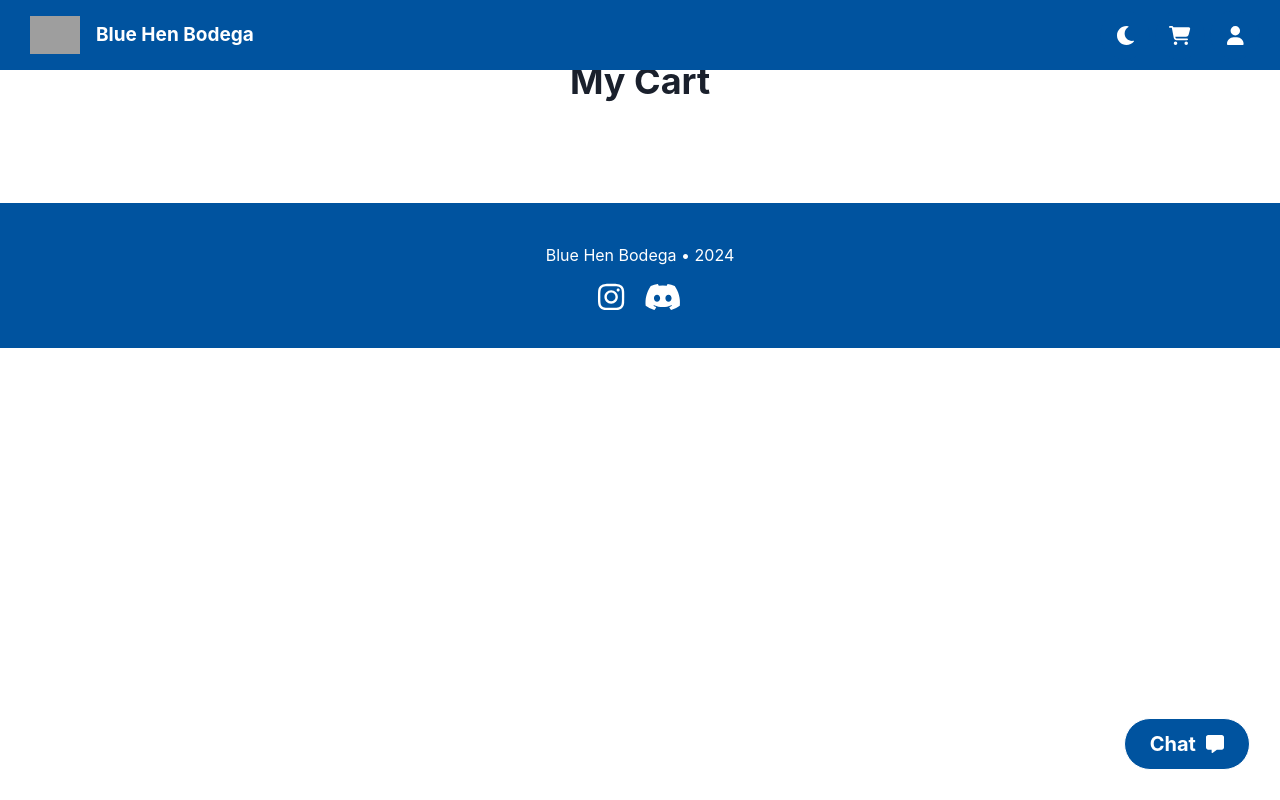
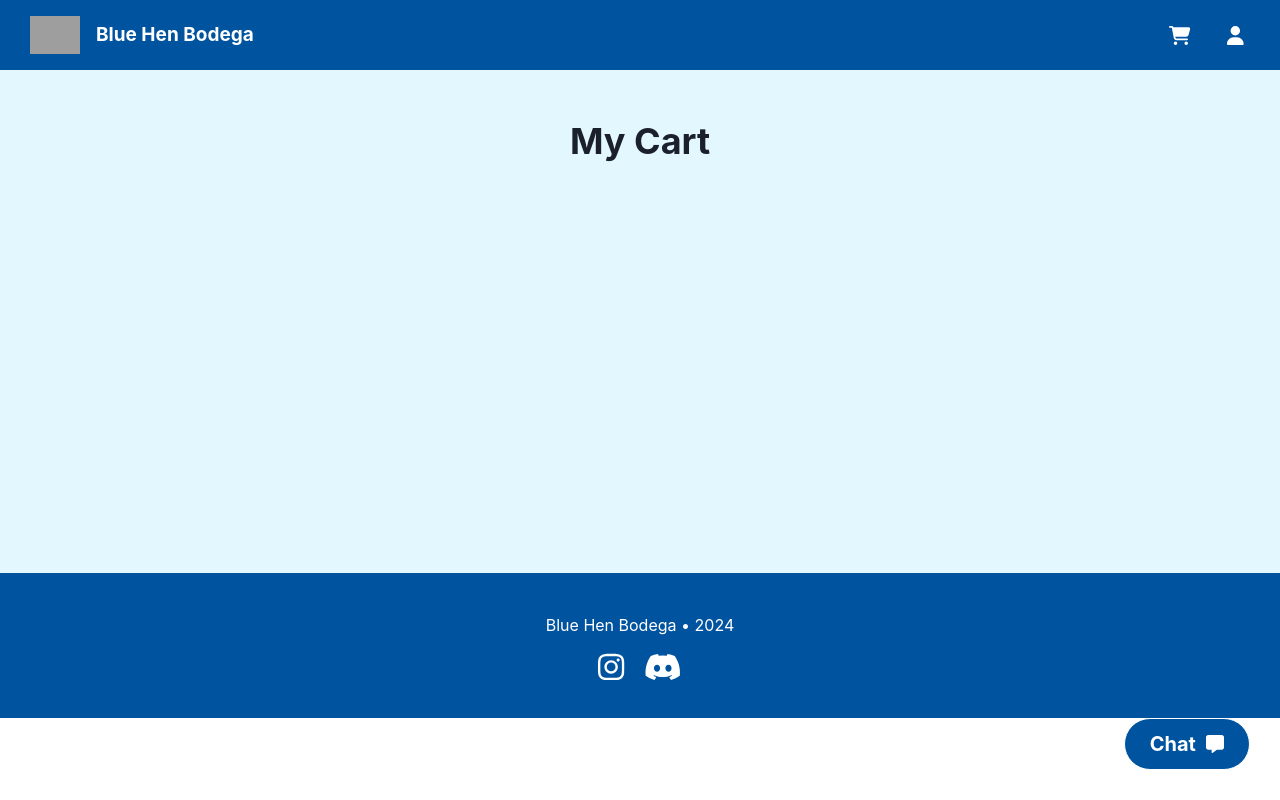
Before and after one commit to amansjot/delivery-app-deloitte, a React (Create React App) app: page /cart in a window 1280 px wide. Built offline with nearby package versions, Linux system fonts and the light colour scheme; grey boxes are pictures that could not be loaded.

Commit message:
fixed pages

```diff
--- a/src/Navbar.tsx
+++ b/src/Navbar.tsx
@@ -113,7 +113,6 @@ export const Navbar = () => {
 
       {/* icons */}
       <Flex position="absolute" right="20px">
-        <ColorModeSwitcher />
         <Link to="/cart" onClick={setIsOpen.off}>
           <IconButton
             bg="#00539f"
--- a/src/pages/Account.tsx
+++ b/src/pages/Account.tsx
@@ -1,26 +1,24 @@
 import {
-    useColorModeValue,
     Heading,
     Center,
     Stack,
+    Box,
   } from "@chakra-ui/react";
 
   const Account = () => {
-    const mainbg = useColorModeValue("white", "gray.800");
 
     return (
-      <div>
-        <Stack backgroundColor={mainbg} py="60px">
+      <Box bgColor="#E3F7FF" pt="60px">
+        <Stack py="60px">
           <Center>
             {" "}
             <Heading size="xl">My Account</Heading>
           </Center>
           <br />
-          <Center>
-
+          <Center height="20vh" fontSize="20px" mb="150px">
           </Center>
         </Stack>
-      </div>
+      </Box>
     );
   };
 
--- a/src/pages/Cart.tsx
+++ b/src/pages/Cart.tsx
@@ -1,26 +1,24 @@
 import {
-    useColorModeValue,
     Heading,
     Center,
     Stack,
+    Box,
   } from "@chakra-ui/react";
 
   const Cart = () => {
-    const mainbg = useColorModeValue("white", "gray.800");
 
     return (
-      <div>
-        <Stack backgroundColor={mainbg} py="60px">
+      <Box bgColor="#E3F7FF" pt="60px">
+        <Stack py="60px">
           <Center>
             {" "}
             <Heading size="xl">My Cart</Heading>
           </Center>
           <br />
-          <Center>
-
+          <Center height="20vh" fontSize="20px" mb="150px">
           </Center>
         </Stack>
-      </div>
+      </Box>
     );
   };
 
```
